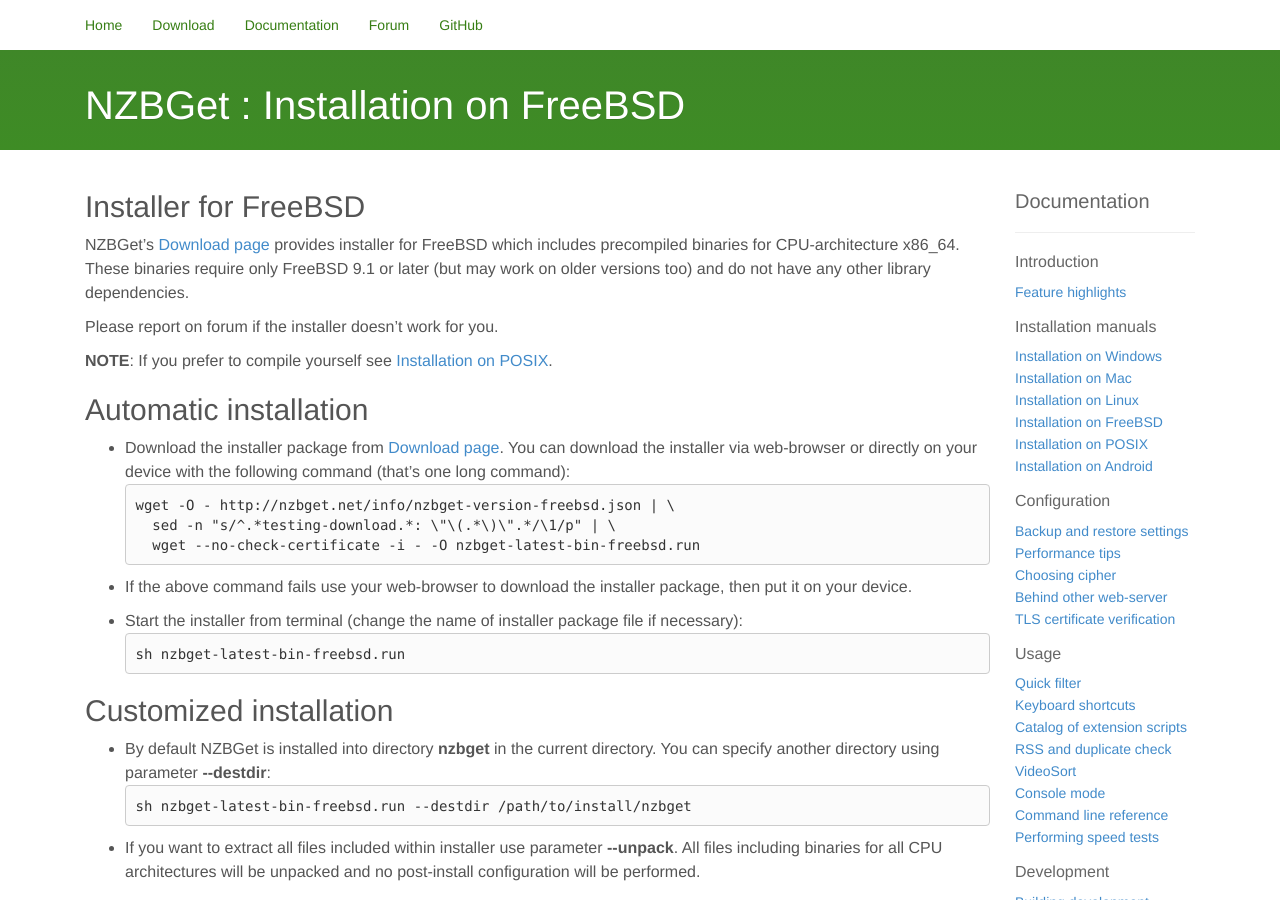
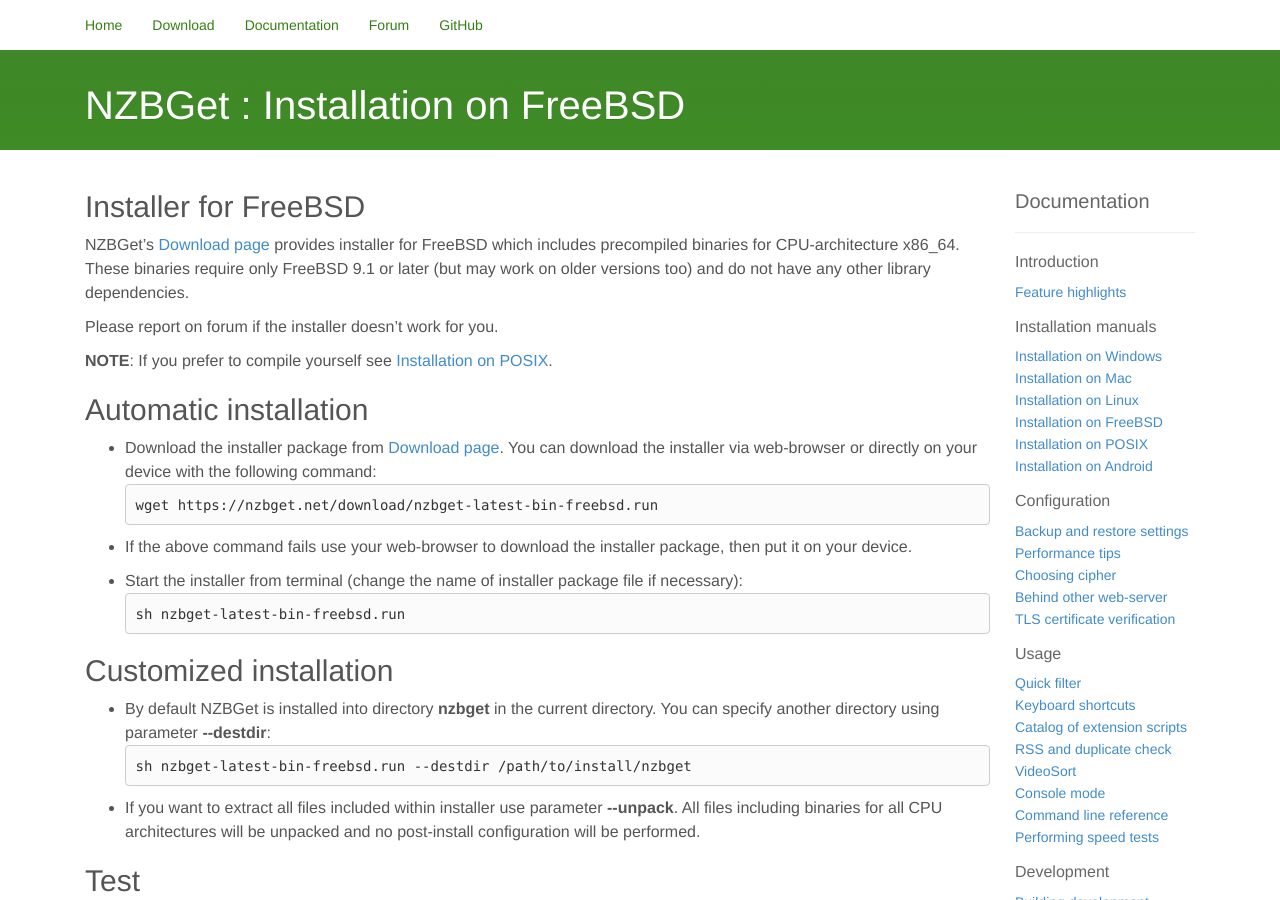
Before and after one commit to nzbget/nzbget.github.io, a Jekyll site: the page built from _wiki/installation-on-freebsd.md, in a window 1280 px wide and 900 px high. Built offline with Jekyll 4.4.1, drawn with Linux system fonts in a browser that asks for light colours; nearby versions of some CDN libraries; the repository's description, which GitHub fills in, is left out.

Commit message:
nzbget/nzbget#388: short download links in manuals
Using Netlify redirect feature.

````diff
--- a/_wiki/installation-on-freebsd.md
+++ b/_wiki/installation-on-freebsd.md
@@ -10,11 +10,9 @@
 
 ## Automatic installation ##
 - Download the installer package from [Download page](download).
-You can download the installer via web-browser or directly on your device with the following command (that's one long command):
+You can download the installer via web-browser or directly on your device with the following command:
  ```
-wget -O - http://nzbget.net/info/nzbget-version-freebsd.json | \
-    sed -n "s/^.*testing-download.*: \"\(.*\)\".*/\1/p" | \
-    wget --no-check-certificate -i - -O nzbget-latest-bin-freebsd.run
+wget https://nzbget.net/download/nzbget-latest-bin-freebsd.run
  ```
 
 - If the above command fails use your web-browser to download the installer package, then put it on your device.
````
Also changed, not shown: _wiki/installation-on-linux.md (+2 -4 lines).
